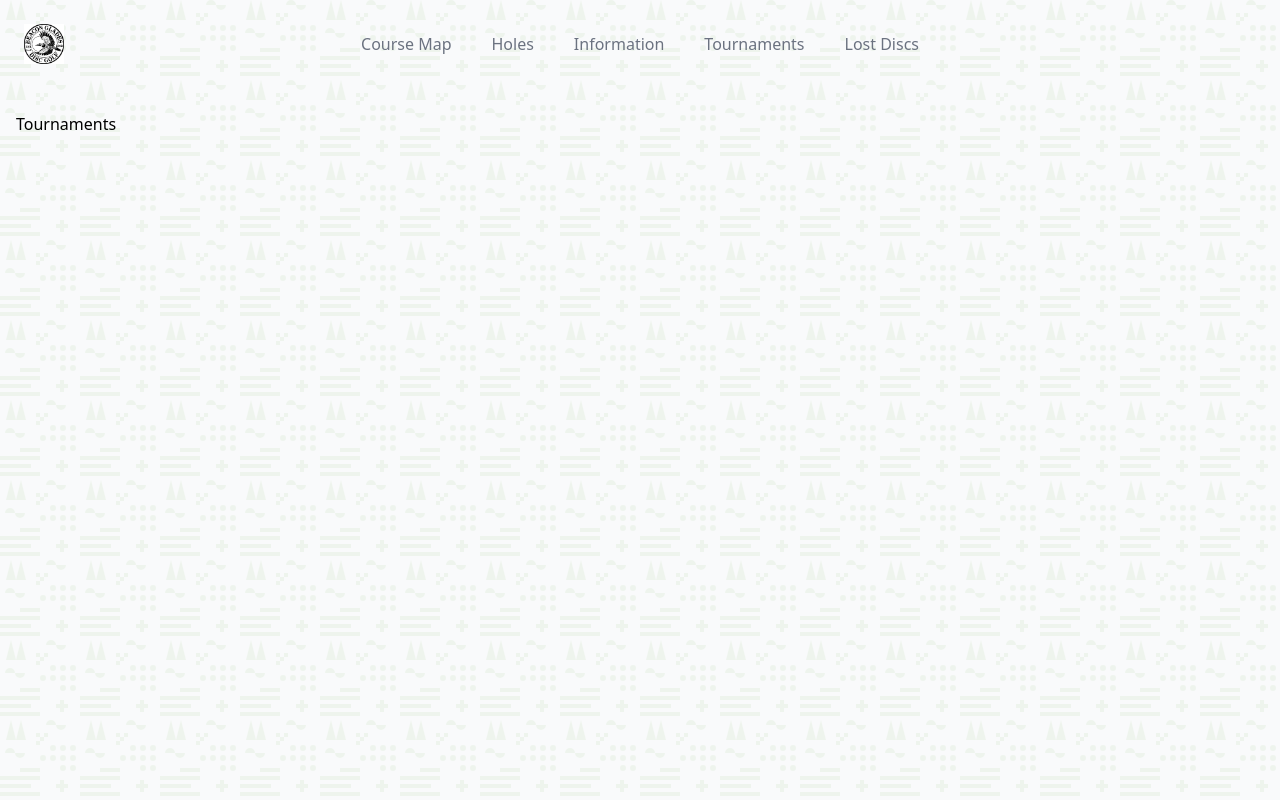
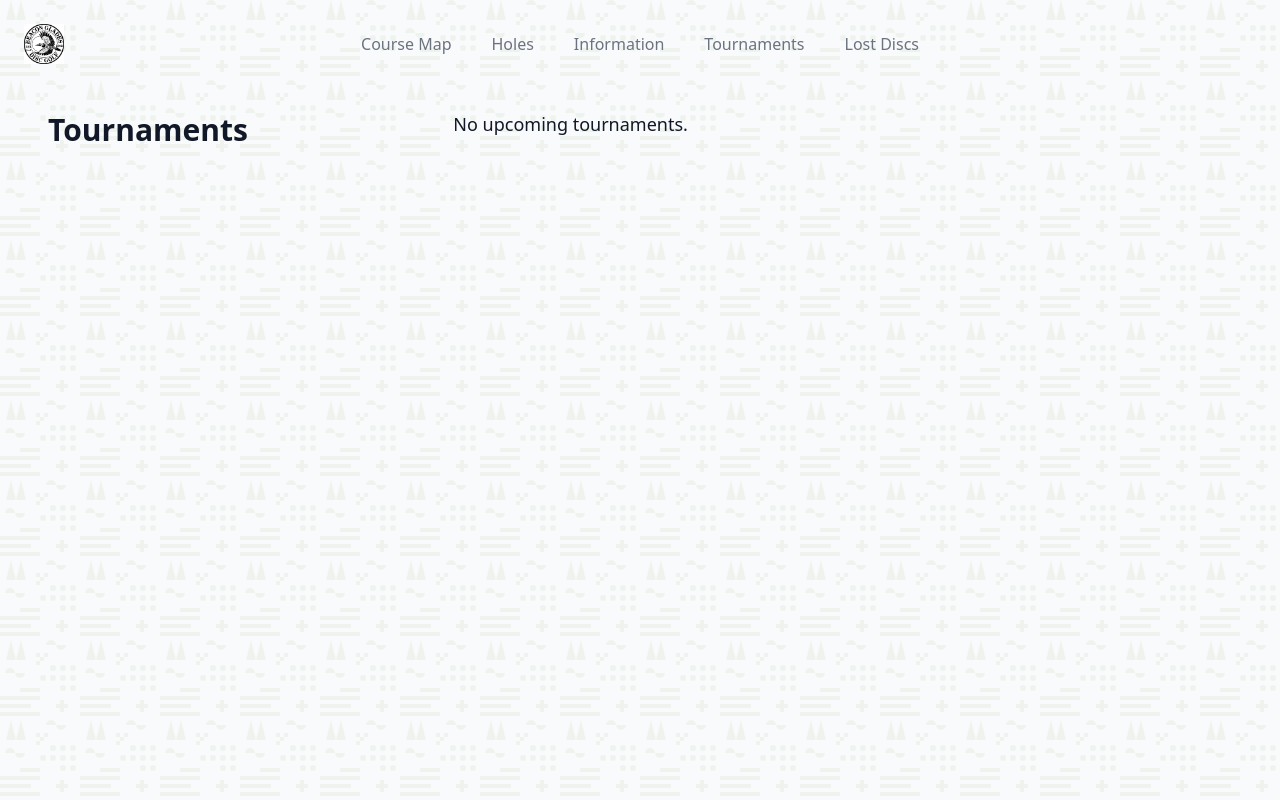
Before and after one commit to JSGraef/Beacon-Glades, a Gatsby site: page /tournaments in a window 1280 px wide. Built offline with nearby package versions, Linux system fonts and the light colour scheme; Gatsby itself is replaced by a stand-in of ours.

Commit message:
Add tournament page

```diff
--- a/src/pages/tournaments.js
+++ b/src/pages/tournaments.js
@@ -4,7 +4,25 @@
 export default function Tournaments() {
   return (
     <Layout>
-      <div>Tournaments</div>
+      <div className="max-w-7xl mx-auto px-4 sm:px-6 lg:px-8">
+        <div className="lg:grid lg:grid-cols-3 lg:gap-8">
+          <div>
+            <h2 className="text-3xl font-extrabold text-gray-900">
+              Tournaments
+            </h2>
+
+          </div>
+          <div className="mt-12 lg:mt-0 lg:col-span-2">
+            <dl className="space-y-12">
+              <div>
+                <dt className="text-lg leading-6 font-medium text-gray-900">
+                  No upcoming tournaments.
+                </dt>
+              </div>
+            </dl>
+          </div>
+        </div>
+      </div>
     </Layout>
   )
 }
```
